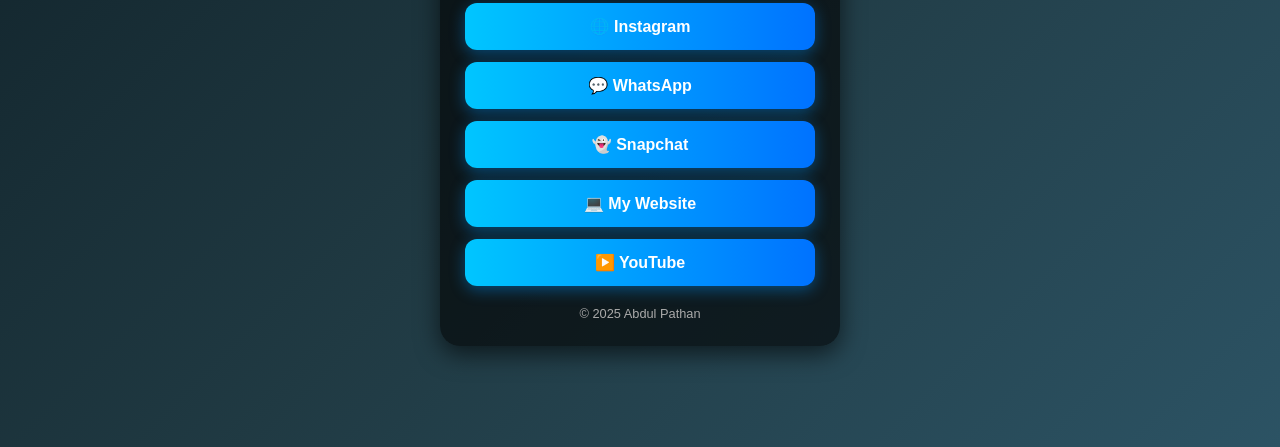
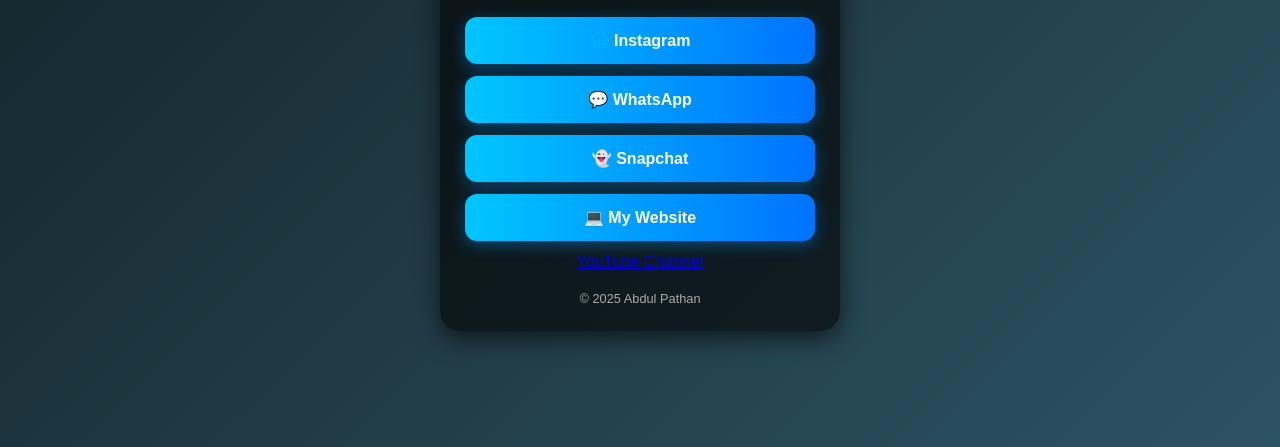
Before and after one commit to pathanabdul0718/myfirstwebsite, a plain HTML site: page index.html in a window 1280 px wide. Shown: the part 353-800 px from the top of the page. Drawn offline with Linux system fonts and the light colour scheme.

Commit message:
Update index.html

```diff
--- a/index.html
+++ b/index.html
@@ -90,7 +90,7 @@
     <a href="https://wa.me/919016061182" class="link" target="_blank">💬 WhatsApp</a>
     <a href="https://www.snapchat.com/add/pathan_0718" class="link" target="_blank">👻 Snapchat</a>
     <a href="https://pathanabdul0718.github.io/myfirstwebsite/" class="link" target="_blank">💻 My Website</a>
-    <a href="https://www.youtube.com/" class="link" target="_blank">▶️ YouTube</a>
+    <a href="https://www.youtube.com/@iampathanabdul" target="_blank">YouTube Channel</a>
 
     <!-- Footer -->
     <footer>
```
